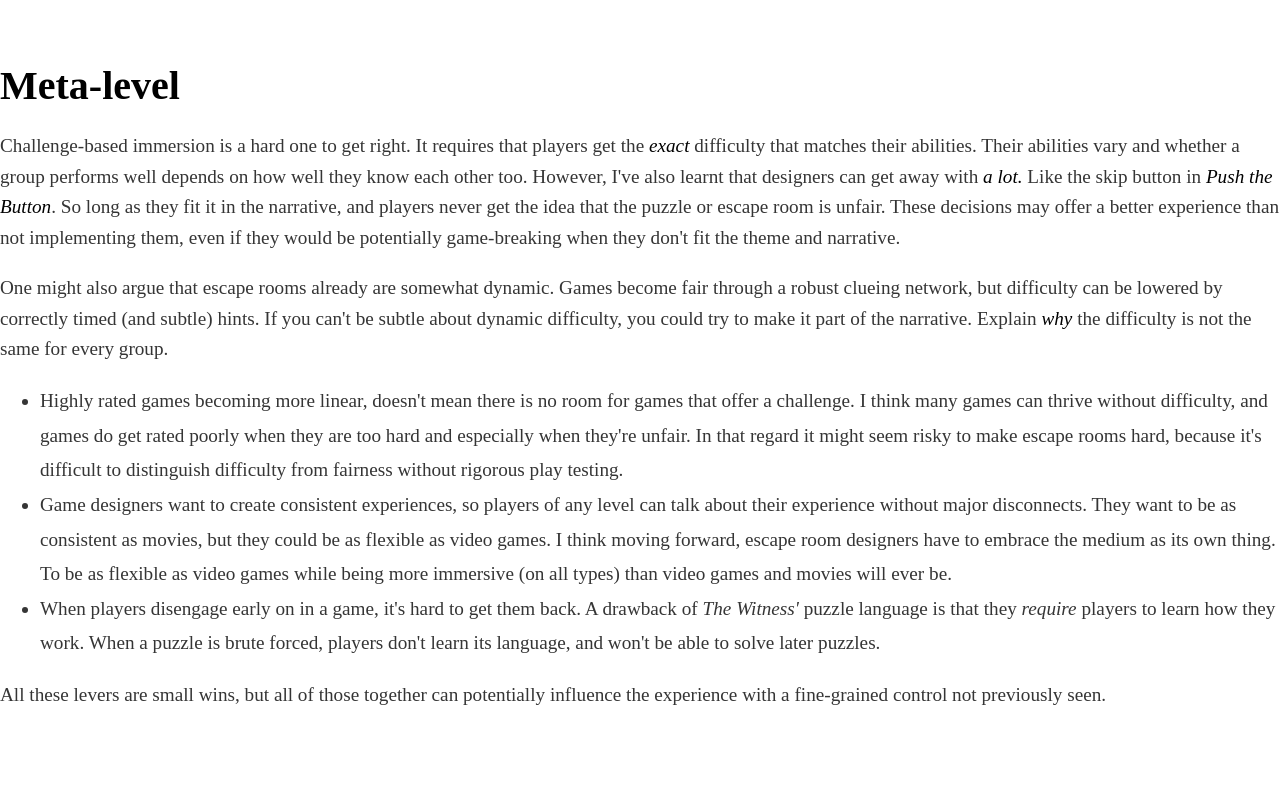
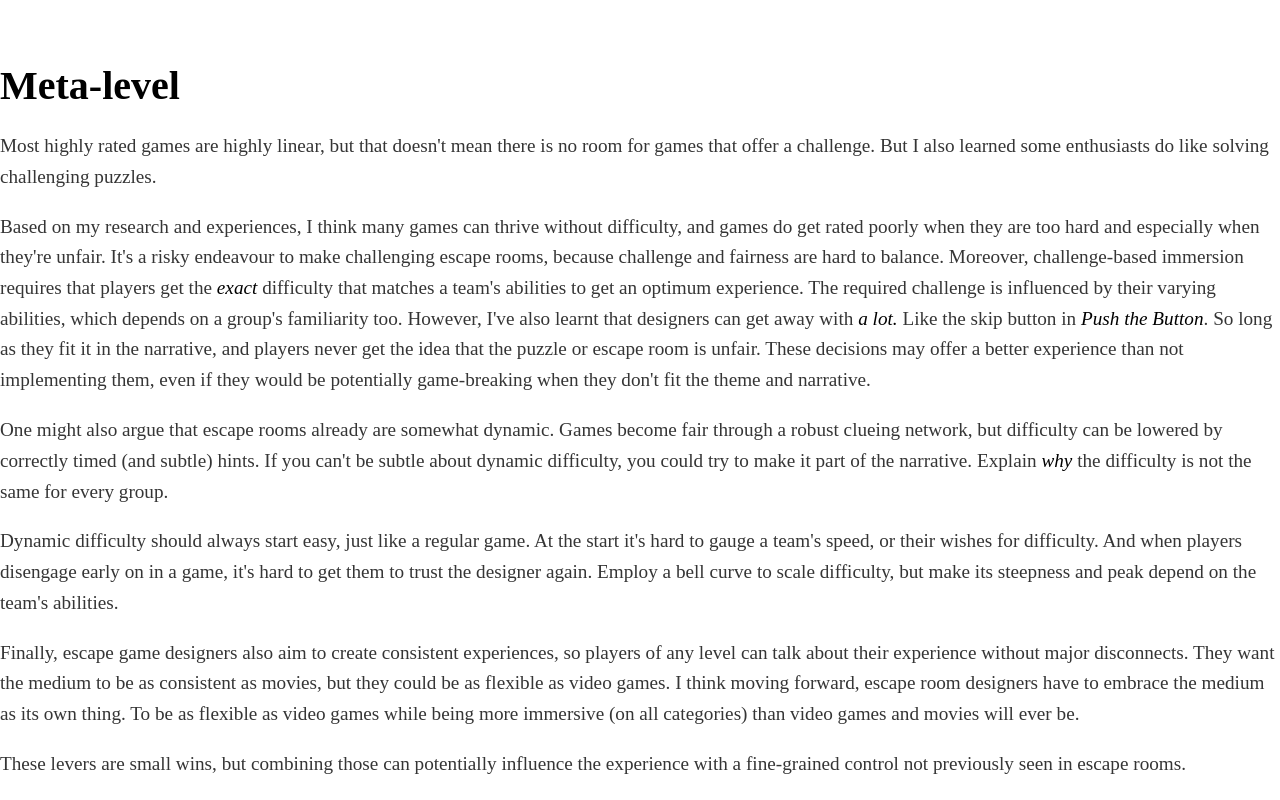
Before and after one commit to nwesthoff/irp-dynamic-difficulty, a Next.js app: page /chapters/conclusion in a window 1280 px wide. Shown: the part 2820-3620 px from the top of the page. Built offline with nearby package versions, Linux system fonts and the light colour scheme.

Commit message:
📝 Update meta-level conclusion

```diff
--- a/pages/chapters/conclusion.mdx
+++ b/pages/chapters/conclusion.mdx
@@ -76,15 +76,17 @@ Instead of looking at individuals through physiological data, we might do some a
 
 ## Meta-level
 
-Challenge-based immersion is a hard one to get right. It requires that players get the _exact_ difficulty that matches their abilities. Their abilities vary and whether a group performs well depends on how well they know each other too. However, I've also learnt that designers can get away with _a lot._ Like the skip button in _Push the Button_. So long as they fit it in the narrative, and players never get the idea that the puzzle or escape room is unfair. These decisions may offer a better experience than not implementing them, even if they would be potentially game-breaking when they don't fit the theme and narrative.
+Most highly rated games are highly linear, but that doesn't mean there is no room for games that offer a challenge. But I also learned some enthusiasts do like solving challenging puzzles.
+
+Based on my research and experiences, I think many games can thrive without difficulty, and games do get rated poorly when they are too hard and especially when they're unfair. It's a risky endeavour to make challenging escape rooms, because challenge and fairness are hard to balance. Moreover, challenge-based immersion requires that players get the _exact_ difficulty that matches a team's abilities to get an optimum experience. The required challenge is influenced by their varying abilities, which depends on a group's familiarity too. However, I've also learnt that designers can get away with _a lot._ Like the skip button in _Push the Button_. So long as they fit it in the narrative, and players never get the idea that the puzzle or escape room is unfair. These decisions may offer a better experience than not implementing them, even if they would be potentially game-breaking when they don't fit the theme and narrative.
 
 One might also argue that escape rooms already are somewhat dynamic. Games become fair through a robust clueing network, but difficulty can be lowered by correctly timed (and subtle) hints. If you can't be subtle about dynamic difficulty, you could try to make it part of the narrative. Explain _why_ the difficulty is not the same for every group.
 
-- Highly rated games becoming more linear, doesn't mean there is no room for games that offer a challenge. I think many games can thrive without difficulty, and games do get rated poorly when they are too hard and especially when they're unfair. In that regard it might seem risky to make escape rooms hard, because it's difficult to distinguish difficulty from fairness without rigorous play testing.
-- Game designers want to create consistent experiences, so players of any level can talk about their experience without major disconnects. They want to be as consistent as movies, but they could be as flexible as video games. I think moving forward, escape room designers have to embrace the medium as its own thing. To be as flexible as video games while being more immersive (on all types) than video games and movies will ever be.
-- When players disengage early on in a game, it's hard to get them back. A drawback of _The Witness'_ puzzle language is that they _require_ players to learn how they work. When a puzzle is brute forced, players don't learn its language, and won't be able to solve later puzzles.
+Dynamic difficulty should always start easy, just like a regular game. At the start it's hard to gauge a team's speed, or their wishes for difficulty. And when players disengage early on in a game, it's hard to get them to trust the designer again. Employ a bell curve to scale difficulty, but make its steepness and peak depend on the team's abilities.
 
-All these levers are small wins, but all of those together can potentially influence the experience with a fine-grained control not previously seen.
+Finally, escape game designers also aim to create consistent experiences, so players of any level can talk about their experience without major disconnects. They want the medium to be as consistent as movies, but they could be as flexible as video games. I think moving forward, escape room designers have to embrace the medium as its own thing. To be as flexible as video games while being more immersive (on all categories) than video games and movies will ever be.
+
+These levers are small wins, but combining those can potentially influence the experience with a fine-grained control not previously seen in escape rooms.
 
 ## Dynamic Difficulty Framework
 
```
